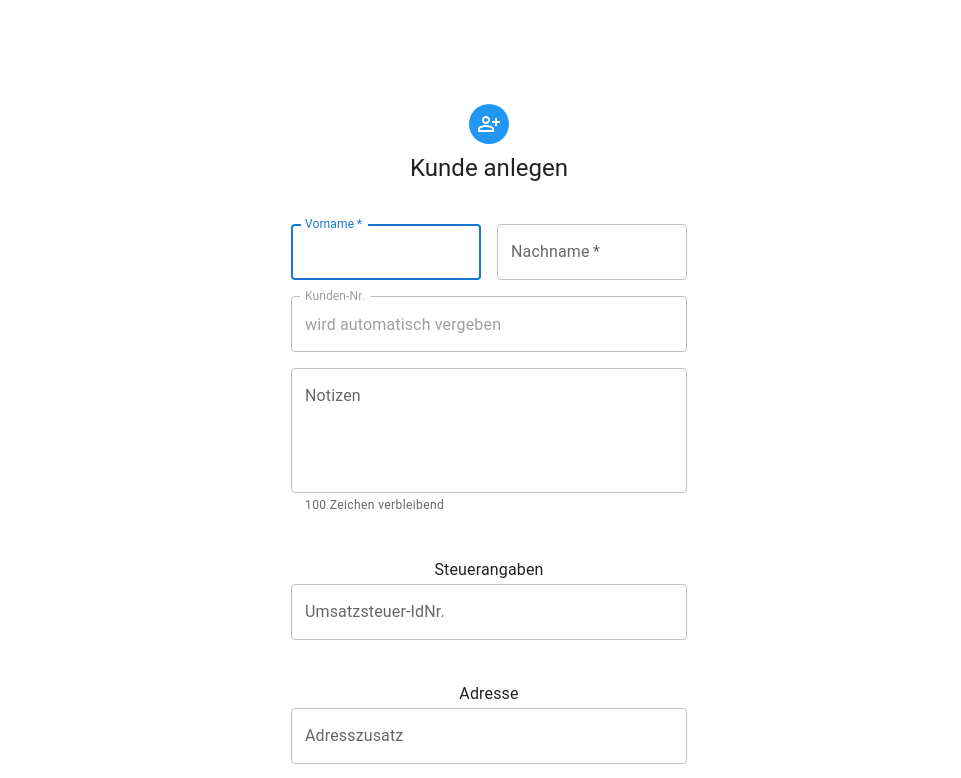
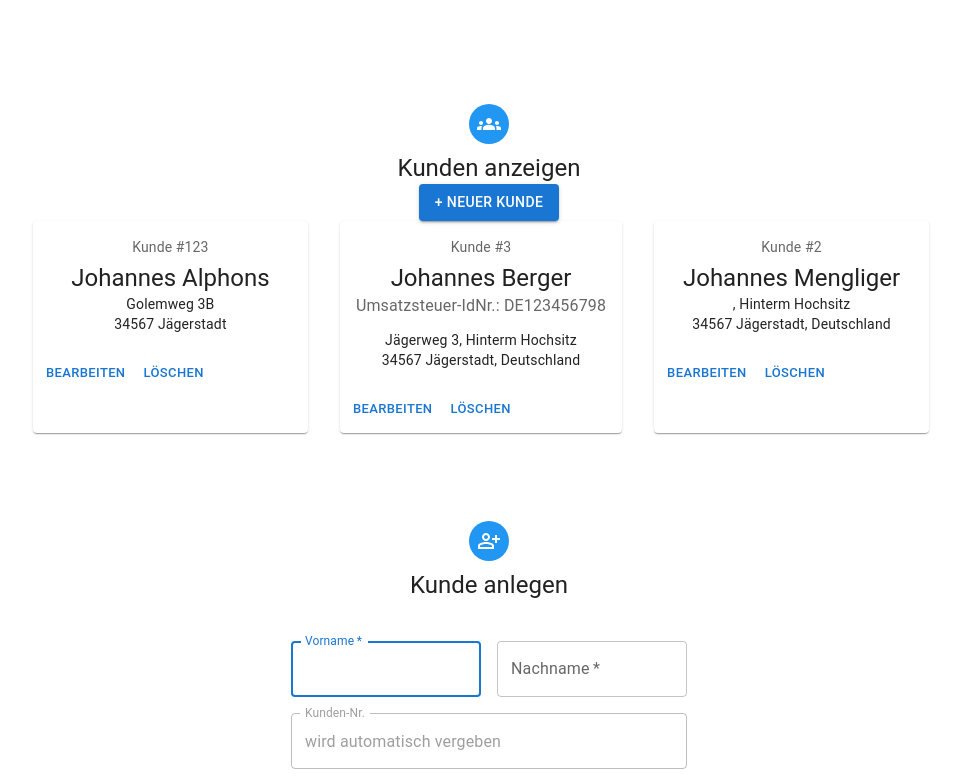
Before and after one commit to Cadarr/customerpage, a React (Vite) app: page / in a window 1280 px wide. Shown: the top 778 px of the page, without its empty margins (151-1112 px from the left). Built offline with nearby package versions, Linux system fonts and the light colour scheme.

Commit message:
feat: first attempt for all customers view

```diff
--- a/src/App.tsx
+++ b/src/App.tsx
@@ -1,12 +1,57 @@
-import './App.css'
-import SignUp from './components/features/CustomerForm/CustomerFormComponent'
+import "./App.css";
+import CustomerCard from "./components/common/CustomerCardComponent";
+import CustomerForm from "./components/features/CustomerForm/CustomerFormComponent";
+import CustomerList from "./components/features/CustomersList/CustomerListComponent";
 
 function App() {
+  const customerData = {
+    id: 3,
+    firstName: "Johannes",
+    lastName: "Berger",
+    notes: "Johannes ist Jäger.",
+    vatId: "DE123456798",
+    addressAddition: "Hinterm Hochsitz",
+    streetAndNumber: "Jägerweg 3",
+    postalCode: "34567",
+    city: "Jägerstadt",
+    country: "Deutschland",
+  };
+  const customerData2 = {
+    id: 2,
+    firstName: "Johannes",
+    lastName: "Mengliger",
+    notes: undefined,
+    vatId: undefined,
+    addressAddition: "Hinterm Hochsitz",
+    streetAndNumber: undefined,
+    postalCode: "34567",
+    city: "Jägerstadt",
+    country: "Deutschland",
+  };
+  const customerData3 = {
+    id: 123,
+    firstName: "Johannes",
+    lastName: "Alphons",
+    notes: undefined,
+    vatId: undefined,
+    streetAndNumber: "Golemweg 3B",
+    postalCode: "34567",
+    city: "Jägerstadt",
+  };
+  let customers = [
+    customerData, customerData2, customerData3
+  ];
+
+
+  customers = customers.sort((a, b) => a.lastName.localeCompare(b.lastName));
+
+
   return (
     <>
-      <SignUp></SignUp>
+      <CustomerList customers={customers} />
+      <CustomerForm />
     </>
-  )
+  );
 }
 
-export default App
+export default App;
--- /dev/null
+++ b/src/components/common/CustomerCardComponent.tsx
@@ -0,0 +1,43 @@
+import { createTheme, ThemeProvider } from "@mui/material/styles";
+import Card from "@mui/material/Card";
+import CardContent from "@mui/material/CardContent";
+import Typography from "@mui/material/Typography";
+import CardActions from "@mui/material/CardActions";
+import Button from "@mui/material/Button";
+
+const defaultTheme = createTheme();
+
+const CustomerCard = ({ customer, onEdit, onDelete } : any) => {
+  return (
+    <ThemeProvider theme={defaultTheme}>
+      <Card sx={{ minWidth: 275, margin: 2  }}>
+        <CardContent>
+          <Typography sx={{ fontSize: 14 }} color="text.secondary" gutterBottom>
+            Kunde #{customer.id}
+          </Typography>
+          <Typography variant="h5" component="div">
+            {customer.firstName} {customer.lastName}
+          </Typography>
+          {customer.vatId && (
+            <Typography sx={{ mb: 1.5 }} color="text.secondary">
+              Umsatzsteuer-IdNr.: {customer.vatId}
+            </Typography>
+          )}
+          <Typography variant="body2">
+            {customer.streetAndNumber}
+            {customer.addressAddition && ", " + customer.addressAddition}
+            <br />
+            {customer.postalCode} {customer.city}
+            {customer.country && ", " + customer.country}
+          </Typography>
+        </CardContent>
+        <CardActions>
+          <Button size="small" onClick={() => onEdit(customer.id)}>Bearbeiten</Button>
+          <Button size="small" onClick={() => onDelete(customer.id)}>Löschen</Button>
+        </CardActions>
+      </Card>
+    </ThemeProvider>
+  );
+}
+
+export default CustomerCard;
--- a/src/components/features/CustomerForm/CustomerFormComponent.tsx
+++ b/src/components/features/CustomerForm/CustomerFormComponent.tsx
@@ -16,7 +16,7 @@ import { useState } from "react";
 
 const defaultTheme = createTheme();
 
-export default function CustomerForm() {
+const CustomerForm = () => {
   const [formError, setFormError] = useState("");
   const [loading, setLoading] = React.useState(false);
 
@@ -197,3 +197,5 @@ export default function CustomerForm() {
     </ThemeProvider>
   );
 }
+
+export default CustomerForm;
--- /dev/null
+++ b/src/components/features/CustomersList/CustomerListComponent.tsx
@@ -0,0 +1,56 @@
+import {
+  Avatar,
+  Box,
+  Button,
+  Container,
+  CssBaseline,
+  Grid,
+  ThemeProvider,
+  Typography,
+  createTheme,
+} from "@mui/material";
+import CustomerCard from "../../common/CustomerCardComponent";
+import { blue } from "@mui/material/colors";
+import GroupsIcon from "@mui/icons-material/Groups";
+
+const defaultTheme = createTheme();
+
+const CustomerList = ({ customers }: any) => {
+  return (
+    <ThemeProvider theme={defaultTheme}>
+      <Container component="main">
+        <CssBaseline />
+        <Box
+          sx={{
+            marginTop: 8,
+            display: "flex",
+            flexDirection: "column",
+            alignItems: "center",
+          }}
+        >
+          <Avatar sx={{ m: 1, bgcolor: blue[500] }}>
+            <GroupsIcon />
+          </Avatar>
+          <Typography component="h1" variant="h5">
+            Kunden anzeigen
+          </Typography>
+          <Button variant="contained">+ Neuer Kunde</Button>
+          <Grid container spacing={2} sx={{ display: "flex", alignItems: "stretch" }}>
+            {customers.map((customer: any) => (
+              <Grid key={customer.id} sx={{ display: "flex" }}>
+                <CustomerCard
+                  key={customer.id}
+                  customer={customer}
+                  onEdit={(id: any) => alert(`Bearbeiten für Kunde #${id}`)}
+                  onDelete={(id: any) => alert(`Löschen für Kunde #${id}`)}
+                />{" "}
+              </Grid>
+            ))}
+          </Grid>
+        </Box>
+      </Container>
+    </ThemeProvider>
+  );
+};
+
+export default CustomerList;
```
